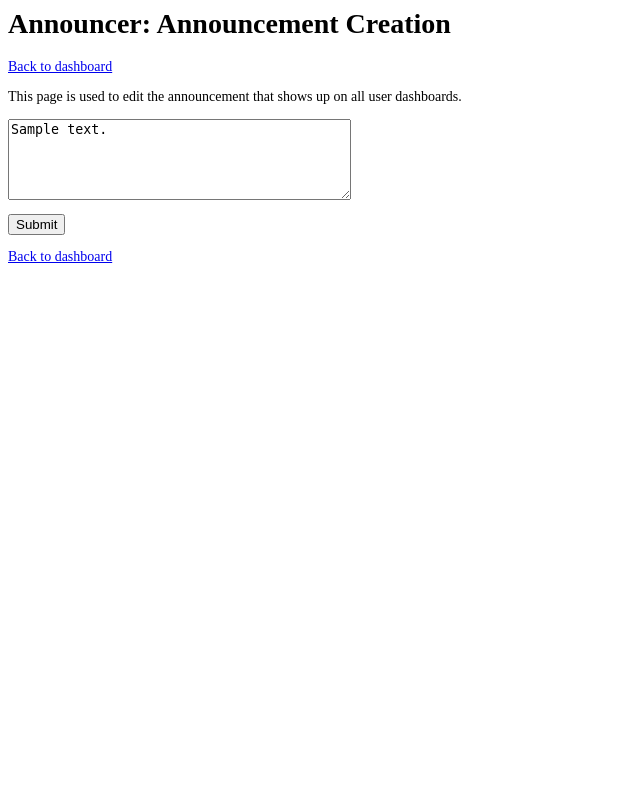
After one commit to duhiga/MusicCampScheduler, a Flask app: template MusicCampScheduler/templates/announcement.html in a window 1280 px wide. The commit adds this page. Shown: the top 785 px of the page, without its empty margins (0-640 px from the left). Run offline with Flask 2, Linux system fonts and the light colour scheme; the template is opened without the code that fills it: most values are stand-ins (such as "Sample title", 1, 10 or a date in 2020); parts of the project's set-up code (start-up, migrations or seed data) failed here and were passed over.

Commit message:
Enhanced the formula that decides if people can submit group requests. Made the announcer page, a bit buggy though.

```diff
--- a/MusicCampScheduler/app.py
+++ b/MusicCampScheduler/app.py
@@ -130,6 +130,8 @@ def dashboard(userid,inputdate='n'):
         return ('Did not find user in database. You have entered an incorrect URL address.')
     #find the number of times a user has played in groups in the past
     count = playcount(session, userid)
+    #get the current announcement
+    currentannouncement = session.query(announcement).order_by(desc(announcement.creationtime)).first()
     #get impontant datetimes
     today = datetime.datetime.combine(datetime.date.today(), datetime.time.min) #get today's date
     #if the suer has submitted a date, convert it to a datetime and use it as the display date
@@ -159,6 +161,7 @@ def dashboard(userid,inputdate='n'):
                         weekday=datetime.datetime.strftime(displaydate, '%A'), \
                         campname=config.root.CampDetails['Name'], \
                         supportemailaddress=config.root.CampDetails['SupportEmailAddress'], \
+                        currentannouncement=currentannouncement, \
                         )
 
 #When the user selects the "next day" and "previous day" links on their dashboard, it goes to this URL. this route redirects them back
@@ -283,11 +286,18 @@ def grouprequestpage(userid,periodid=None):
         thisperiod = None
     today = datetime.datetime.combine(datetime.date.today(), datetime.time.min) #get today's date
     now = datetime.datetime.now() #get the time now
-    #if this user isn't a conductor and/or they didn't request the conductor page and they've already requested groups today, deny them.
+    #if this user isn't a conductor and/or they didn't request the conductor page and they've already surpassed their group-per-day limit, deny them.
+    #UNTESTED!!! WHEN DOING A TRIAL RUN THIS NEEDS TO BE TESTED.
     if conductorpage == False:
-        alreadyrequestedcount = session.query(group).filter(group.requesteduserid == thisuser.userid, group.requesttime >= today).count()
-        log2('User has requested %s sessions today, and the limit is %s' % (alreadyrequestedcount, config.root.CampDetails['DailyGroupRequestLimit']))
-        if int(alreadyrequestedcount) >= int(config.root.CampDetails['DailyGroupRequestLimit']):
+        if thisuser.grouprequestcount == 0:
+            alreadyrequestedratio = 0
+        log2('User has requested %s groups since the start of camp. Maximum allowance is %s per day, and there have been %s days of camp so far.' \
+            % (thisuser.grouprequestcount, config.root.CampDetails['DailyGroupRequestLimit'], \
+            (now - datetime.datetime.strptime(config.root.CampDetails['StartTime'], '%Y-%m-%d %H:%M')).days))
+        alreadyrequestedratio = (thisuser.grouprequestcount + 1)/(int(config.root.CampDetails['DailyGroupRequestLimit'])*\
+            (now - datetime.datetime.strptime(config.root.CampDetails['StartTime'], '%Y-%m-%d %H:%M')).days)
+        log2('Ratio is currently at %s. If it is above one, the user is denied access to request another group.' % alreadyrequestedratio)
+        if int(alreadyrequestedratio) >= 1:
             session.close()
             return ('You have already requested the maximum number of groups you can request in a single day. Please come back tomorrow!')
 
@@ -422,6 +432,9 @@ def grouprequestpage(userid,periodid=None):
             log2('No group already exists with the correct instrumentation slots. Creating a new group.')
             #add the grouprequest to the database
             session.add(grouprequest)
+        #If we have got to here, the user successfully created their group (or was matchmade). We need to increment their total.
+        thisuser.grouprequestcount = thisuser.grouprequestcount + 1
+        log2('%s %s has now made %s group requests' % (thisuser.firstname, thisuser.lastname, thisuser.grouprequestcount))
         #for each player object in the players array in the JSON packet
         for p in content['players']:
             log2('Performing action for player with id %s' % p['playerid'])
@@ -476,13 +489,37 @@ def largegroupinstrumentation(userid,periodid):
 
 #This page is currently a placehoder for the announcement editor page. An "announcer" user can edit it and everyone else will see the
 #announcement on their dashboards.
-@app.route('/user/<userid>/announcement/')
+@app.route('/user/<userid>/announcement/', methods=['GET', 'POST'])
 def announcementpage(userid):
     session = Session()
     #gets the data associated with this user
     thisuser = session.query(user).filter(user.userid == userid).first()
-    session.close()
-    return 'nothing'
+    if thisuser.isannouncer != 1:
+        session.close()
+        return 'You do not have permission to view this page'
+    else:
+
+        #if this is a user requesting the page
+        if request.method == 'GET':
+            #get the current announcement
+            currentannouncement = session.query(announcement).order_by(desc(announcement.creationtime)).first()
+            session.close()
+            return render_template('announcement.html', \
+                                    currentannouncement=currentannouncement, \
+                                    thisuser=thisuser, \
+                                    campname=config.root.CampDetails['Name'], \
+                                    )
+
+        #if this is a user that just pressed submit
+        if request.method == 'POST':
+            #create a new announcement object with the submitted content, and send it
+            newannouncement = announcement(content = request.json['content'], creationtime = datetime.datetime.now())
+            session.add(newannouncement)
+            session.commit()
+            url = ('/user/' + str(thisuser.userid) + '/')
+            session.close()
+            #send the user back to their dashboard
+            return jsonify(message = 'Announcement Created', url = url)
 
 #This page is for creating a public event. It comes up as an option for adminsitrators on their dashboards
 @app.route('/user/<userid>/publicevent/<periodid>/', methods=['GET', 'POST'])
@@ -501,7 +538,7 @@ def publiceventpage(userid,periodid):
             #get the period details to display to the user on the page
             thisperiod = session.query(period).filter(period.periodid == periodid).first()
             session.close()
-            return render_template('publiceventcreation.html', \
+            return render_template('publicevent.html', \
                                     locations=locations, \
                                     thisuser=thisuser, \
                                     thisperiod=thisperiod, \
--- /dev/null
+++ b/MusicCampScheduler/templates/announcement.html
@@ -0,0 +1,48 @@
+<meta name="viewport" content="initial-scale=1">
+<html>
+<head>
+    <link rel="stylesheet" href='/static/css/style.css' />
+    <title>{{ campname }} Announcement Editor</title>
+    <script src="https://ajax.googleapis.com/ajax/libs/jquery/1.12.4/jquery.min.js"> </script>
+    <script>
+
+        /* this script handles creating public events. */
+
+        $(document).ready(function () {
+
+            //run when user clicks the submit button
+            $("#submit_button").click(function () {
+            console.log('Submit button pressed');
+            request = {};
+            request.content = $("#announcement_text").val();
+            console.log('Pushing the event to the server for processing:');
+            console.log(request);
+            $.ajax({
+                //make a POST AJAX query to the same web page as the user is currently visiting
+                url: (window.location.href),
+                type: 'POST',
+                contentType: 'application/json;charset=UTF-8',
+                data: JSON.stringify(request, null),
+                success: function (data) {
+                    //upon success, the server will return a message and a URL. give the user the message and send them to the URL.
+                    console.log(data);
+                    confirm(data.message);
+                    window.location = data.url;
+                    }
+                });
+            });
+        });
+    </script>
+</head>
+
+<body>
+    <h1>Announcer: Announcement Creation</h1>
+    <p><a href="/user/{{ thisuser.userid }}/">Back to dashboard</a></p>
+    <p>
+        This page is used to edit the announcement that shows up on all user dashboards.
+    </p>
+    <p><textarea id="announcement_text" cols="40" rows="5">{{ currentannouncement.content }}</textarea></p>
+    <p><button id="submit_button">Submit</button></p>
+    <p><a href="/user/{{ thisuser.userid }}/">Back to dashboard</a></p>
+</body>
+</html>
--- a/MusicCampScheduler/templates/dashboard.html
+++ b/MusicCampScheduler/templates/dashboard.html
@@ -57,7 +57,10 @@
     <p>{{ campname }}</p>
     <p>You have played a total of {{ count }} times this camp</p>
     <h2>Announcements</h2>
-
+    {% if user.isannouncer == 1 %}
+    <a href="/user/{{ user.userid }}/announcement/">ANNOUNCER: Edit the announcement for all campers</a>
+    {% endif %}
+    <p>{{ currentannouncement.content }}</p>
     <br />
     <h2>Your Schedule</h2>
     {% if date > today %}
```
Also changed, not shown: MusicCampScheduler/DBSetup.py (+9 -0 lines), MusicCampScheduler/templates/publicevent.html (renamed from MusicCampScheduler/templates/publiceventcreation.html), 2 other files.
